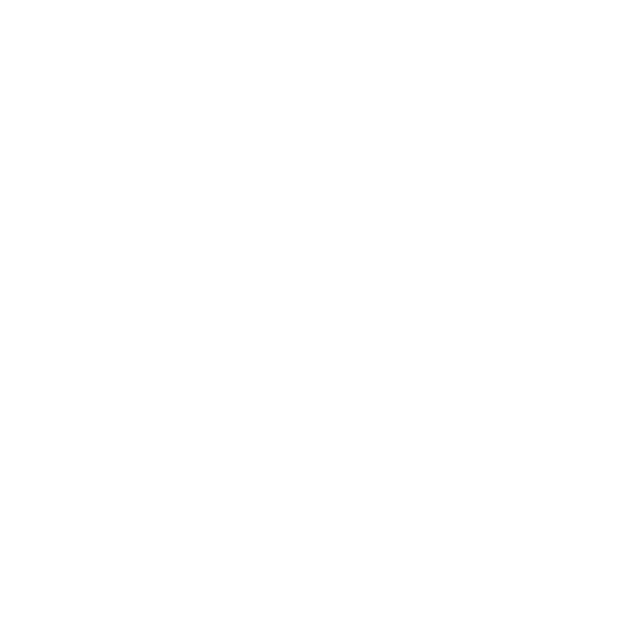
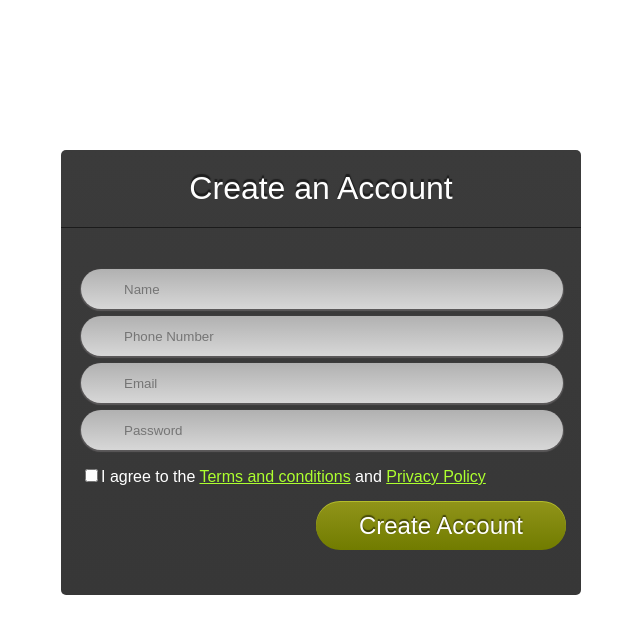
Before and after one commit to surajkr00/03-08-2022, a plain HTML site: page index.html in a window 1280 px wide. Shown: the whole page, without its empty margins (319-959 px from the left). Drawn offline with Linux system fonts and the light colour scheme.

Commit message:
register form

```diff
--- a/index.html
+++ b/index.html
@@ -6,9 +6,23 @@
     <meta http-equiv="X-UA-Compatible" content="IE=edge">
     <meta name="viewport" content="width=device-width, initial-scale=1.0">
     <title>Document</title>
+    <link rel="stylesheet" href="style.css">
 </head>
 
 <body>
+    <form class="myform">
+        <div class="cacc">Create an Account</div>
+        <div class="box">
+            <input type="text" name="fname" placeholder="Name">
+            <input type="number" name="number" placeholder="Phone Number">
+            <input type="email" name="email" placeholder="Email">
+            <input type="password" name="password" id="" placeholder="Password">
+            <p class="tnc"><input type="checkbox" name="tnc" value="agree">I agree to the <a href="#">Terms and conditions</a> and
+               <a href="#">Privacy Policy</a></p>
+
+        </div>
+        <input type="submit" name="sumbit" value="Create Account" >
+    </form>
 
 </body>
 
--- /dev/null
+++ b/style.css
@@ -0,0 +1,62 @@
+.myform{
+    width: 520px;
+    height: 445px;
+    margin: 150px auto;
+    background-image: -webkit-linear-gradient(top, #3b3b3b, #373737);
+    border-radius: 5px;
+    font-family: Arial, Helvetica, sans-serif;
+}
+
+.myform > div.cacc{
+    height: 77px;
+    line-height: 77px;
+    text-align: center;
+    color: #fff;
+    font-size: 2em;
+    border-bottom: 1px solid #1b1b1b;
+    text-shadow: 0px -3px 1px rgb(0,0,0,.5);
+    margin-bottom: 41px;
+}
+
+.myform > div >input{
+    display: block;
+    width: 91%;
+    height: 38px;
+    border-radius: 38px;
+    margin: 7px auto;
+    padding-left: 43px;
+    background-image: -webkit-linear-gradient(top, #b1b1b1, #d7d7d7);
+    border: none;
+    box-shadow: 0px 1px 1px 1px #5b595a;
+}
+
+.tnc{
+    font-size: 1em;
+    text-align: left;
+    color: #fff;
+}
+.box{
+    padding: 0px 20px;
+}
+
+input:focus{
+    outline: none;
+}
+
+.tnc a{
+    color: greenyellow;
+}
+
+input[type="submit"]{
+    width: 250px;
+    height: 48px;
+    float: right;
+    border-radius: 50px;
+    border: none;
+    background-image: -webkit-linear-gradient(top, #909419, #717c00);
+    margin-right: 15px;
+    color: #fff;
+    font-size: 1.5em;
+    text-shadow: 0px -2px 1px rgba(0,0,0,0.5);
+    box-shadow: 0px -1px 0px #b4bd2c;
+}
```
